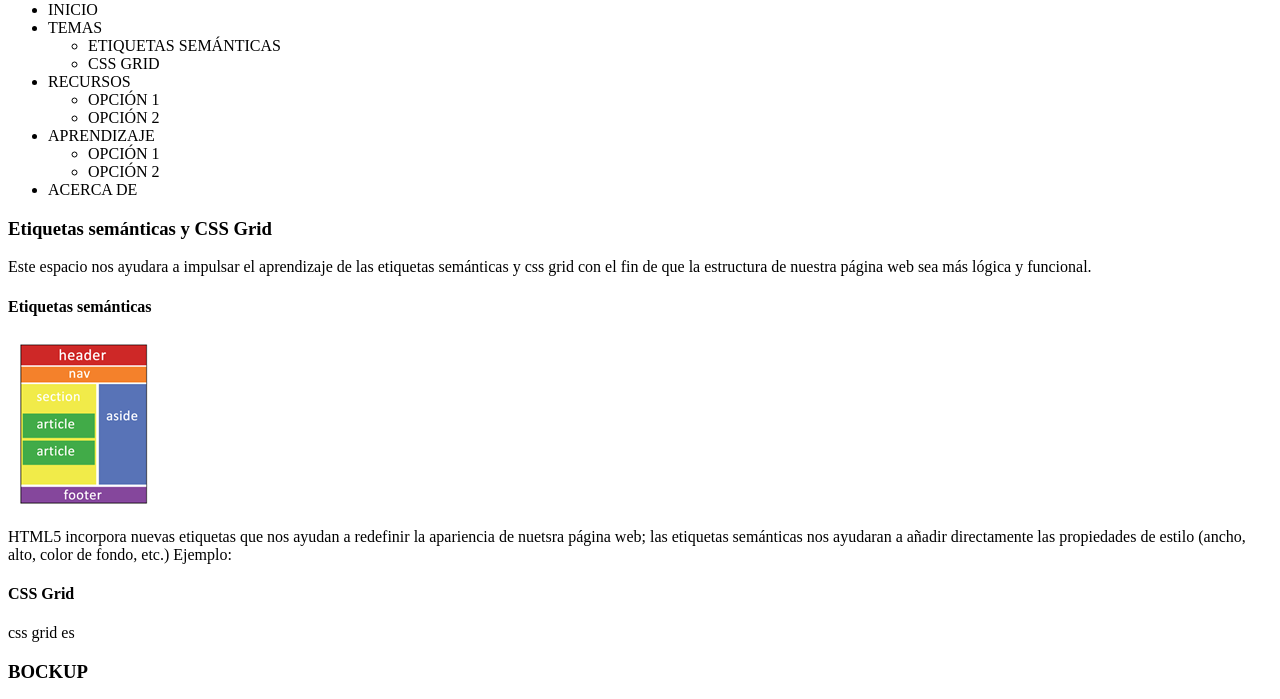
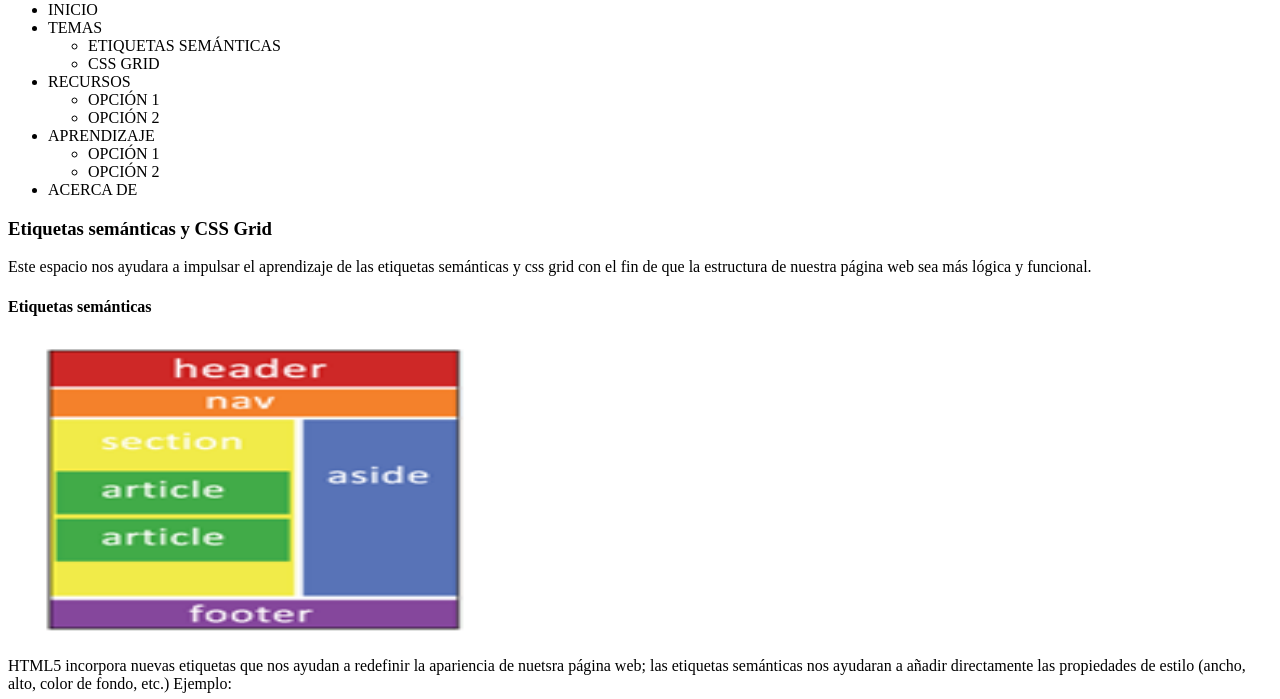
Before and after one commit to Glorisp/DSW-GloriaPerafan, a plain HTML site: page FASE2/design.html in a window 1280 px wide. Shown: the part 79-778 px from the top of the page. Drawn offline with Linux system fonts and the light colour scheme.

Commit message:
Update design.html

```diff
--- a/FASE2/design.html
+++ b/FASE2/design.html
@@ -38,7 +38,7 @@
             <p>Este espacio nos ayudara a impulsar el aprendizaje de las etiquetas semánticas y css grid con el fin de que la estructura de nuestra página web sea más lógica y  funcional. </p>
                 <article>
                     <h4>Etiquetas semánticas</h4>
-                    <img src="Imagenes/semanticas.png" alt="">
+                    <img src="Imagenes/semanticas.png" alt=""image" height="300" width="500"">
                     <p>HTML5 incorpora nuevas etiquetas que nos ayudan a redefinir la apariencia de nuetsra página web; las etiquetas semánticas nos ayudaran a añadir directamente las propiedades de estilo (ancho, alto, color de fondo, etc.)
                         Ejemplo:
 
```
